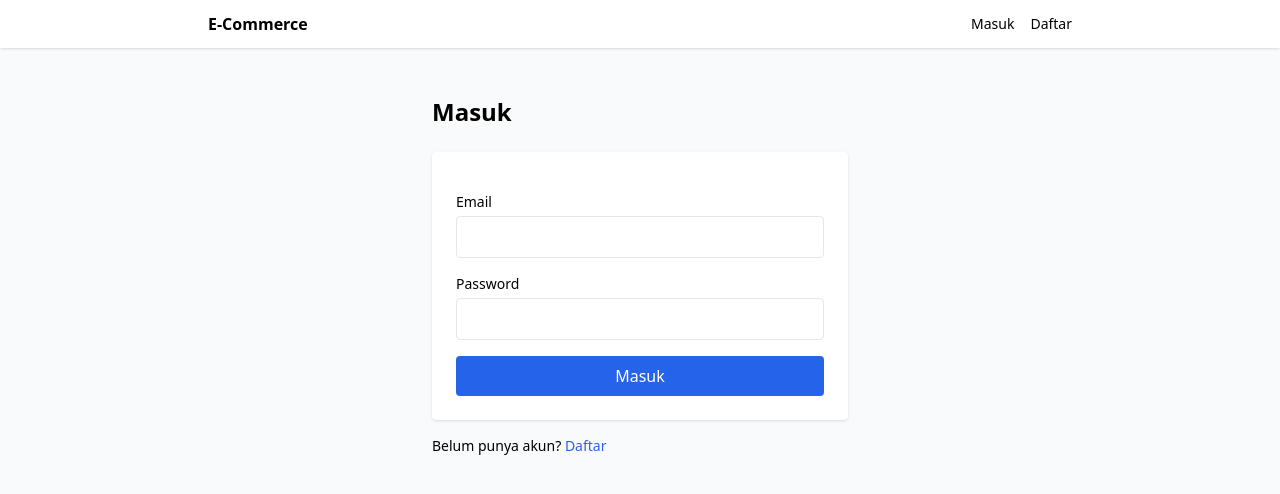
After one commit to well-architected-soc-16/soc16-ecommerce, a Flask app: page /login in a window 1280 px wide. The commit adds this page. Shown: the top 494 px of the page. Run offline with Flask 3, Linux system fonts and the light colour scheme; some libraries are stand-ins or nearby versions.

Commit message:
feat: login, logout, penguncian akun, login_required

```diff
--- a/forms/auth.py
+++ b/forms/auth.py
@@ -19,3 +19,8 @@ class RegisterForm(FlaskForm):
         validators=[DataRequired(), EqualTo("password", message="Password tidak sama")],
     )
     submit = SubmitField("Daftar")
+
+class LoginForm(FlaskForm):
+    email = StringField("Email", validators=[DataRequired(), Email(), Length(max=255)])
+    password = PasswordField("Password", validators=[DataRequired(), Length(max=128)])
+    submit = SubmitField("Masuk")
--- a/routes/auth.py
+++ b/routes/auth.py
@@ -1,10 +1,38 @@
-from flask import Blueprint, render_template, redirect, url_for, flash
+from datetime import datetime, timedelta, timezone
+from functools import wraps
+
+from flask import Blueprint, render_template, redirect, url_for, flash, session, g
 from sqlalchemy.exc import IntegrityError
+from werkzeug.security import generate_password_hash, check_password_hash
+
 from extensions import db
-from forms.auth import RegisterForm
+from forms.auth import RegisterForm, LoginForm
 from models import User
 
 auth_bp = Blueprint("auth", __name__)
+
+MAX_GAGAL = 5
+LAMA_KUNCI = timedelta(minutes=15)
+DUMMY_HASH = generate_password_hash("dummy-password-penyeimbang-waktu")
+
+
+@auth_bp.before_app_request
+def muat_user():
+    user_id = session.get("user_id")
+    g.user = db.session.get(User, user_id) if user_id else None
+    if g.user is not None and not g.user.is_active:
+        session.clear()
+        g.user = None
+
+
+def login_required(view):
+    @wraps(view)
+    def wrapper(*args, **kwargs):
+        if g.user is None:
+            flash("Silakan login terlebih dahulu.", "error")
+            return redirect(url_for("auth.login"))
+        return view(*args, **kwargs)
+    return wrapper
 
 
 @auth_bp.route("/register", methods=["GET", "POST"])
@@ -33,6 +61,64 @@ def register():
             return render_template("auth/register.html", form=form)
 
         flash("Pendaftaran berhasil. Silakan login.", "success")
+        return redirect(url_for("auth.login"))
+
+    return render_template("auth/register.html", form=form)
+
+
+@auth_bp.route("/login", methods=["GET", "POST"])
+def login():
+    if g.user is not None:
         return redirect(url_for("index"))
 
-    return render_template("auth/register.html", form=form)
+    form = LoginForm()
+
+    if form.validate_on_submit():
+        email = form.email.data.strip().lower()
+        user = db.session.execute(
+            db.select(User).filter_by(email=email)
+        ).scalar_one_or_none()
+
+        if user is not None and user.is_locked():
+            flash("Terlalu banyak percobaan gagal. Coba lagi beberapa menit lagi.", "error")
+            return render_template("auth/login.html", form=form)
+
+        if user is None:
+            check_password_hash(DUMMY_HASH, form.password.data)
+            password_benar = False
+        else:
+            password_benar = user.check_password(form.password.data)
+
+        if not password_benar or not user.is_active:
+            if user is not None:
+                user.failed_login_count += 1
+                if user.failed_login_count >= MAX_GAGAL:
+                    user.locked_until = datetime.now(timezone.utc) + LAMA_KUNCI
+                    user.failed_login_count = 0
+                db.session.commit()
+            flash("Email atau password salah.", "error")
+            return render_template("auth/login.html", form=form)
+
+        user.failed_login_count = 0
+        user.locked_until = None
+        db.session.commit()
+
+        session.clear()
+        session["user_id"] = user.id
+        flash(f"Selamat datang, {user.nama}.", "success")
+        return redirect(url_for("index"))
+
+    return render_template("auth/login.html", form=form)
+
+
+@auth_bp.route("/logout", methods=["POST"])
+def logout():
+    session.clear()
+    flash("Anda sudah keluar.", "success")
+    return redirect(url_for("auth.login"))
+
+
+@auth_bp.route("/profil")
+@login_required
+def profil():
+    return f"Halo {g.user.nama} ({g.user.email}) — role: {g.user.role}"
--- /dev/null
+++ b/templates/auth/login.html
@@ -0,0 +1,23 @@
+{% extends "base.html" %}
+{% block title %}Masuk{% endblock %}
+{% block content %}
+<h1 class="text-2xl font-bold mb-6">Masuk</h1>
+
+<form method="post" novalidate class="space-y-4 bg-white p-6 rounded shadow">
+  {{ form.hidden_tag() }}
+
+  {% for field in [form.email, form.password] %}
+  <div>
+    {{ field.label(class="block text-sm font-medium mb-1") }}
+    {{ field(class="w-full border rounded px-3 py-2") }}
+    {% for err in field.errors %}
+      <p class="text-red-600 text-sm mt-1">{{ err }}</p>
+    {% endfor %}
+  </div>
+  {% endfor %}
+
+  {{ form.submit(class="w-full bg-blue-600 text-white py-2 rounded hover:bg-blue-700") }}
+</form>
+
+<p class="mt-4 text-sm">Belum punya akun? <a href="{{ url_for('auth.register') }}" class="text-blue-600">Daftar</a></p>
+{% endblock %}
--- a/templates/base.html
+++ b/templates/base.html
@@ -8,6 +8,23 @@
   <script src="https://cdn.tailwindcss.com"></script>
 </head>
 <body class="bg-gray-50 min-h-screen">
+    <nav class="bg-white shadow">
+    <div class="max-w-4xl mx-auto px-4 py-3 flex justify-between items-center">
+      <a href="{{ url_for('index') }}" class="font-bold">E-Commerce</a>
+      <div class="flex gap-4 items-center text-sm">
+        {% if g.user %}
+          <a href="{{ url_for('auth.profil') }}">{{ g.user.nama }}</a>
+          <form method="post" action="{{ url_for('auth.logout') }}">
+            <input type="hidden" name="csrf_token" value="{{ csrf_token() }}">
+            <button class="text-red-600">Keluar</button>
+          </form>
+        {% else %}
+          <a href="{{ url_for('auth.login') }}">Masuk</a>
+          <a href="{{ url_for('auth.register') }}">Daftar</a>
+        {% endif %}
+      </div>
+    </div>
+  </nav>
   <main class="max-w-md mx-auto mt-12 px-4">
     {% with messages = get_flashed_messages(with_categories=true) %}
       {% for kategori, pesan in messages %}
```
